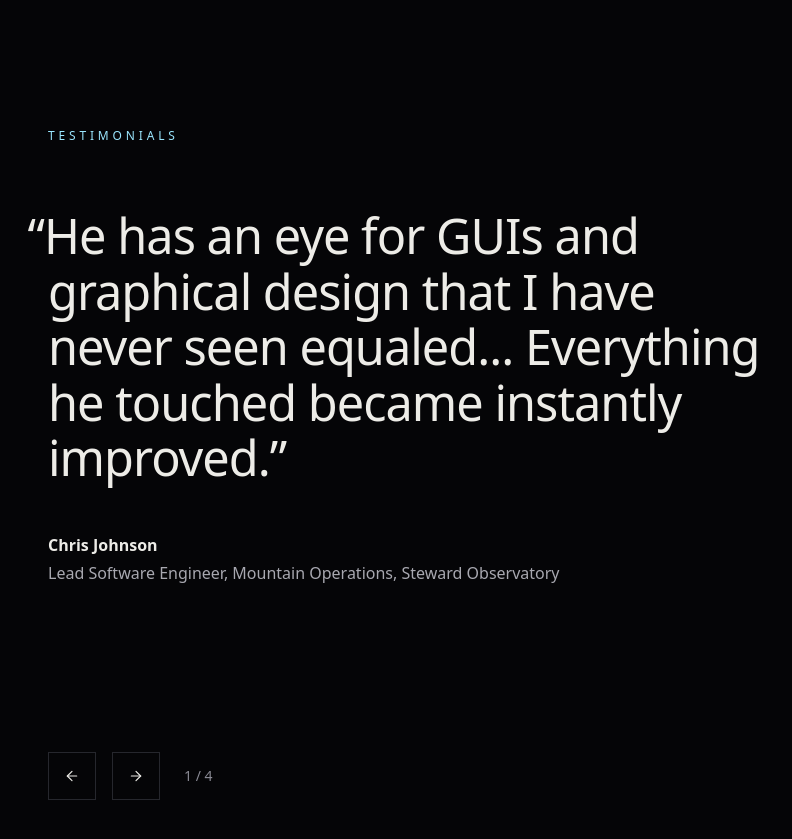
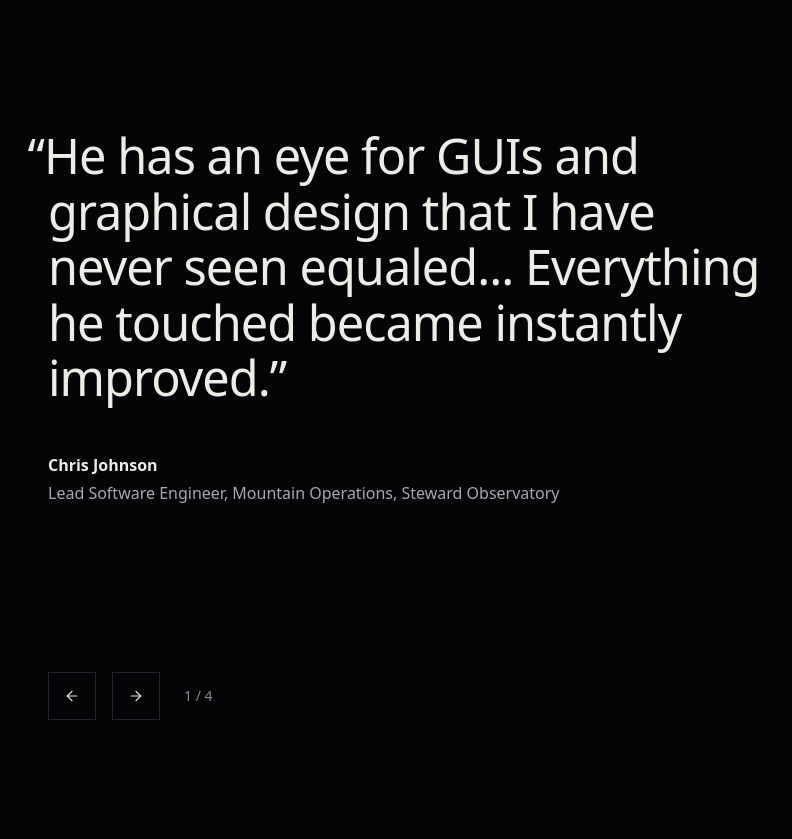
Before and after one commit to sidereal-software/sidereal-software.github.io, a React (Vite) app: page / in a window 1280 px wide. Shown: the part 8360-9199 px from the top of the page, without its empty margins (0-792 px from the left). Built offline with nearby package versions, Linux system fonts and the light colour scheme; a web font is replaced by a local one.

Commit message:
fix(site): hide the testimonials eyebrow, keep it for screen readers

```diff
--- a/src/components/sections/testimonials.tsx
+++ b/src/components/sections/testimonials.tsx
@@ -68,9 +68,7 @@ export function Testimonials() {
       aria-roledescription="carousel"
       className="scroll-mt-16 overflow-x-clip py-28 md:py-44">
       <div className="mx-auto max-w-[90rem] px-5 sm:px-8 lg:px-12">
-        <h2
-          id="testimonials-title"
-          className="text-primary mb-12 text-xs font-medium tracking-[0.32em] uppercase md:mb-16">
+        <h2 id="testimonials-title" className="sr-only">
           Testimonials
         </h2>
         <div className="grid">
```
Also changed, not shown: 1 other file (tests, documents, lock files or other folders).
